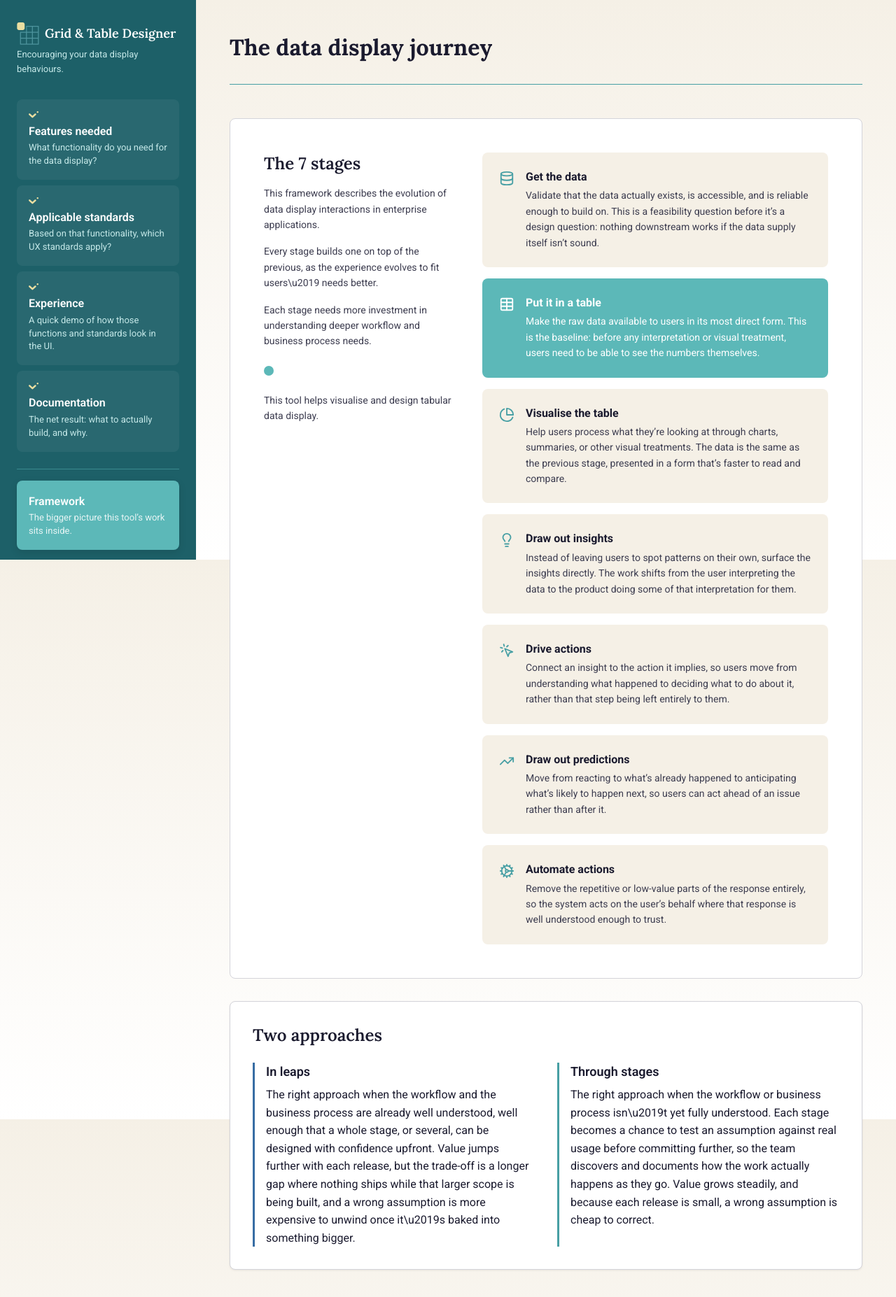
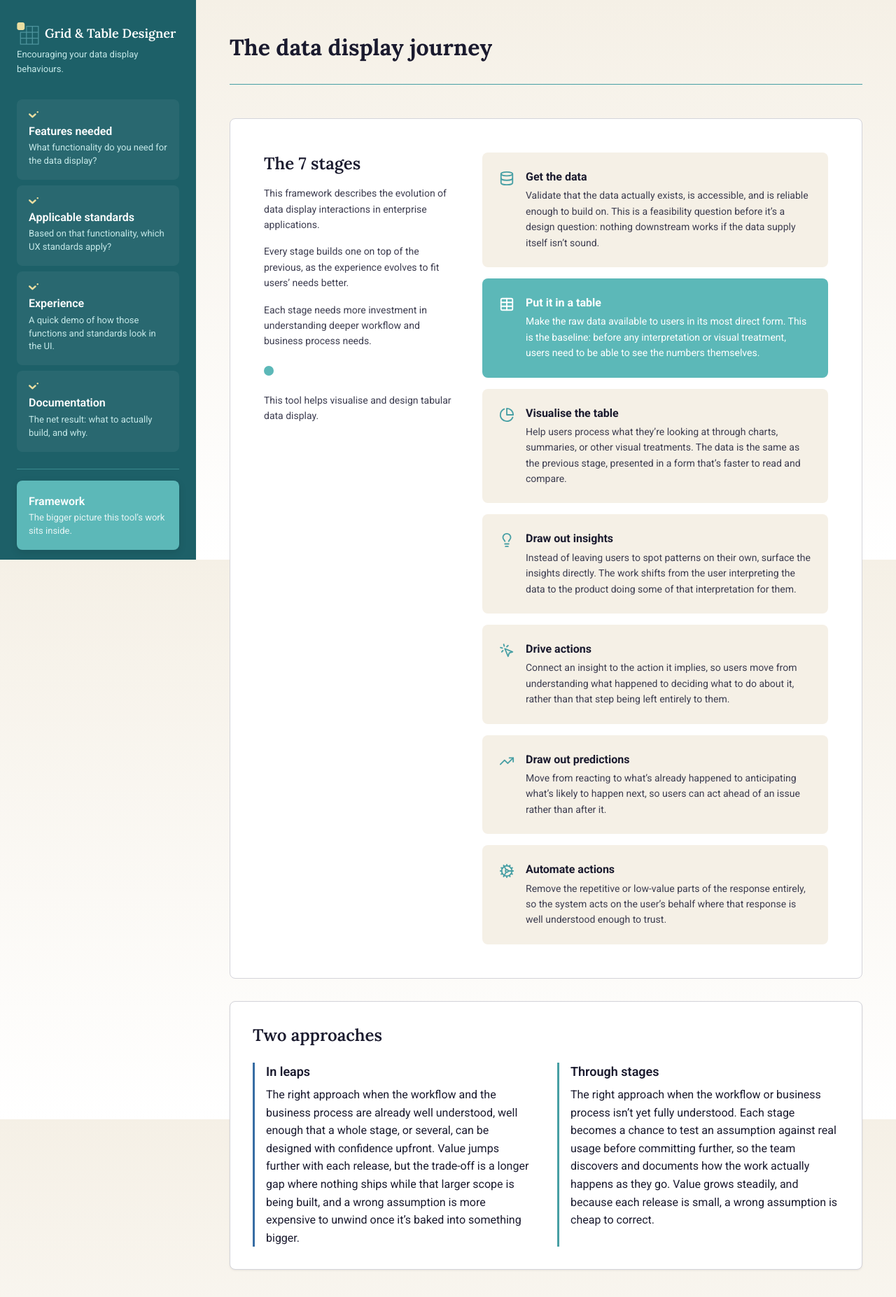
Before and after one commit to puneetsyaloutlook/grabledesigner, a React (Vite) app: page /framework in a window 1280 px wide. Shown: the top 1854 px of the page at 70% size. Built offline with nearby package versions, Linux system fonts and the light colour scheme.

Commit message:
Add files via upload

```diff
--- a/src/pages/Documentation.jsx
+++ b/src/pages/Documentation.jsx
@@ -220,7 +220,7 @@ export default function Documentation() {
         {activeTab === 'references' && (
           <section>
             {references.length === 0 ? (
-              <p>No specific systems stand out for this configuration; it\u2019s simple enough that most general-purpose table components would do.</p>
+              <p>No specific systems stand out for this configuration; it’s simple enough that most general-purpose table components would do.</p>
             ) : (
               <DocTable
                 columnLabels={['System', 'Why it fits, and the trade-offs']}
--- a/src/pages/Framework.jsx
+++ b/src/pages/Framework.jsx
@@ -4,7 +4,7 @@ const STAGES = [
   {
     name: 'Get the data',
     icon: Database,
-    detail: 'Validate that the data actually exists, is accessible, and is reliable enough to build on. This is a feasibility question before it\u2019s a design question: nothing downstream works if the data supply itself isn\u2019t sound.',
+    detail: 'Validate that the data actually exists, is accessible, and is reliable enough to build on. This is a feasibility question before it’s a design question: nothing downstream works if the data supply itself isn’t sound.',
   },
   {
     name: 'Put it in a table',
@@ -15,7 +15,7 @@ const STAGES = [
   {
     name: 'Visualise the table',
     icon: PieChart,
-    detail: 'Help users process what they\u2019re looking at through charts, summaries, or other visual treatments. The data is the same as the previous stage, presented in a form that\u2019s faster to read and compare.',
+    detail: 'Help users process what they’re looking at through charts, summaries, or other visual treatments. The data is the same as the previous stage, presented in a form that’s faster to read and compare.',
   },
   {
     name: 'Draw out insights',
@@ -30,12 +30,12 @@ const STAGES = [
   {
     name: 'Draw out predictions',
     icon: TrendingUp,
-    detail: 'Move from reacting to what\u2019s already happened to anticipating what\u2019s likely to happen next, so users can act ahead of an issue rather than after it.',
+    detail: 'Move from reacting to what’s already happened to anticipating what’s likely to happen next, so users can act ahead of an issue rather than after it.',
   },
   {
     name: 'Automate actions',
     icon: Cog,
-    detail: 'Remove the repetitive or low-value parts of the response entirely, so the system acts on the user\u2019s behalf where that response is well understood enough to trust.',
+    detail: 'Remove the repetitive or low-value parts of the response entirely, so the system acts on the user’s behalf where that response is well understood enough to trust.',
   },
 ];
 
@@ -50,7 +50,7 @@ export default function Framework() {
         <div className="framework-intro">
           <h2>The 7 stages</h2>
           <p>This framework describes the evolution of data display interactions in enterprise applications.</p>
-          <p>Every stage builds one on top of the previous, as the experience evolves to fit users\u2019 needs better.</p>
+          <p>Every stage builds one on top of the previous, as the experience evolves to fit users’ needs better.</p>
           <p>Each stage needs more investment in understanding deeper workflow and business process needs.</p>
           <span className="framework-current-marker" aria-hidden="true" />
           <p>This tool helps visualise and design tabular data display.</p>
@@ -84,14 +84,14 @@ export default function Framework() {
               jumps further with each release, but the trade-off is a
               longer gap where nothing ships while that larger scope is
               being built, and a wrong assumption is more expensive to
-              unwind once it\u2019s baked into something bigger.
+              unwind once it’s baked into something bigger.
             </p>
           </div>
           <div className="framework-approach framework-approach-alt">
             <h3>Through stages</h3>
             <p>
               The right approach when the workflow or business process
-              isn\u2019t yet fully understood. Each stage becomes a chance to
+              isn’t yet fully understood. Each stage becomes a chance to
               test an assumption against real usage before committing
               further, so the team discovers and documents how the work
               actually happens as they go. Value grows steadily, and
```
